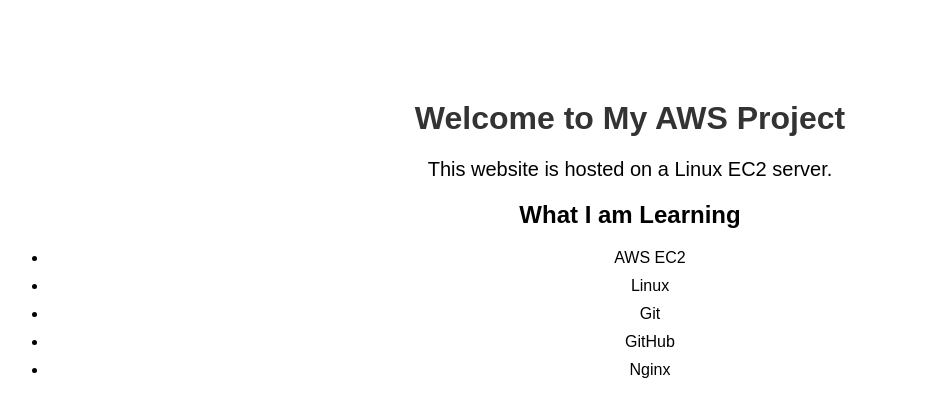
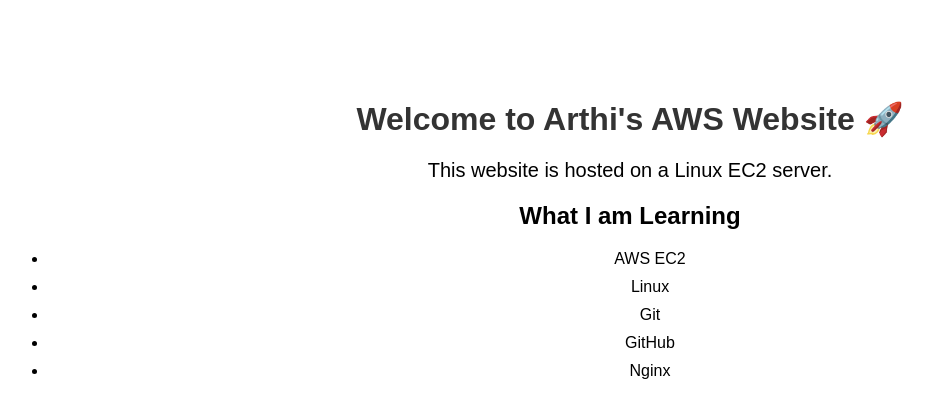
Before and after one commit to arthiyogesh/aws-linux-website, a plain HTML site: page index.html in a window 1280 px wide. Shown: the whole page, without its empty margins (10-943 px from the left). Drawn offline with Linux system fonts and the light colour scheme.

Commit message:
Update website heading

```diff
--- a/index.html
+++ b/index.html
@@ -6,7 +6,7 @@
 </head>
 
 <body>
-    <h1>Welcome to My AWS Project</h1>
+    <h1>Welcome to Arthi's AWS Website 🚀</h1>
 
     <p>This website is hosted on a Linux EC2 server.</p>
 
```
